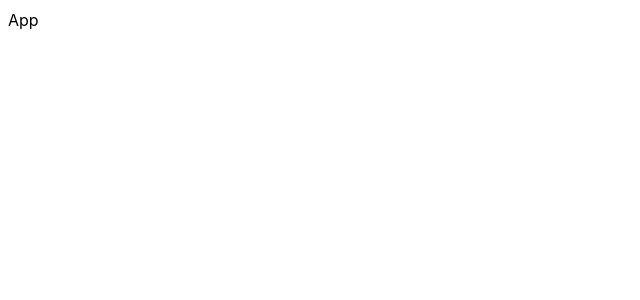
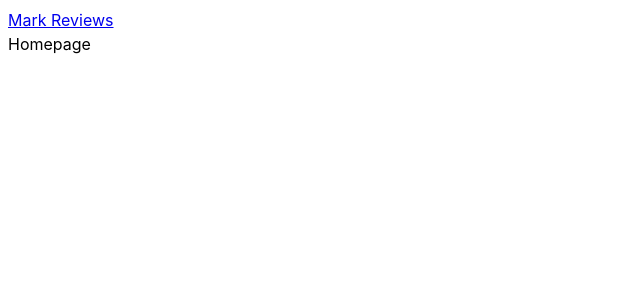
Before and after one commit to KramYengir/reviews, a React (Vite) app: page / in a window 1280 px wide. Shown: the top 300 px of the page, without its empty margins (0-640 px from the left). Built offline with nearby package versions, Linux system fonts and the light colour scheme.

Commit message:
add routes

```diff
--- a/src/App.jsx
+++ b/src/App.jsx
@@ -1,5 +1,36 @@
+import {
+  BrowserRouter as Router,
+  Routes,
+  Route,
+  Outlet,
+} from "react-router-dom";
+
+import Header from "./components/Header";
+import ReviewDetails from "./pages/ReviewDetails";
+import Category from "./pages/Category";
+import Homepage from "./pages/Homepage";
+
+const Layout = () => {
+  return (
+    <>
+      <Header />
+      <Outlet />
+    </>
+  );
+};
+
 const App = () => {
-  return <div>App</div>;
+  return (
+    <Router>
+      <Routes>
+        <Route path="/" element={<Layout />}>
+          <Route index element={<Homepage />} />
+          <Route path="/review/:id" element={<ReviewDetails />} />
+          <Route path="/category/:id" element={<Category />} />
+        </Route>
+      </Routes>
+    </Router>
+  );
 };
 
 export default App;
```
